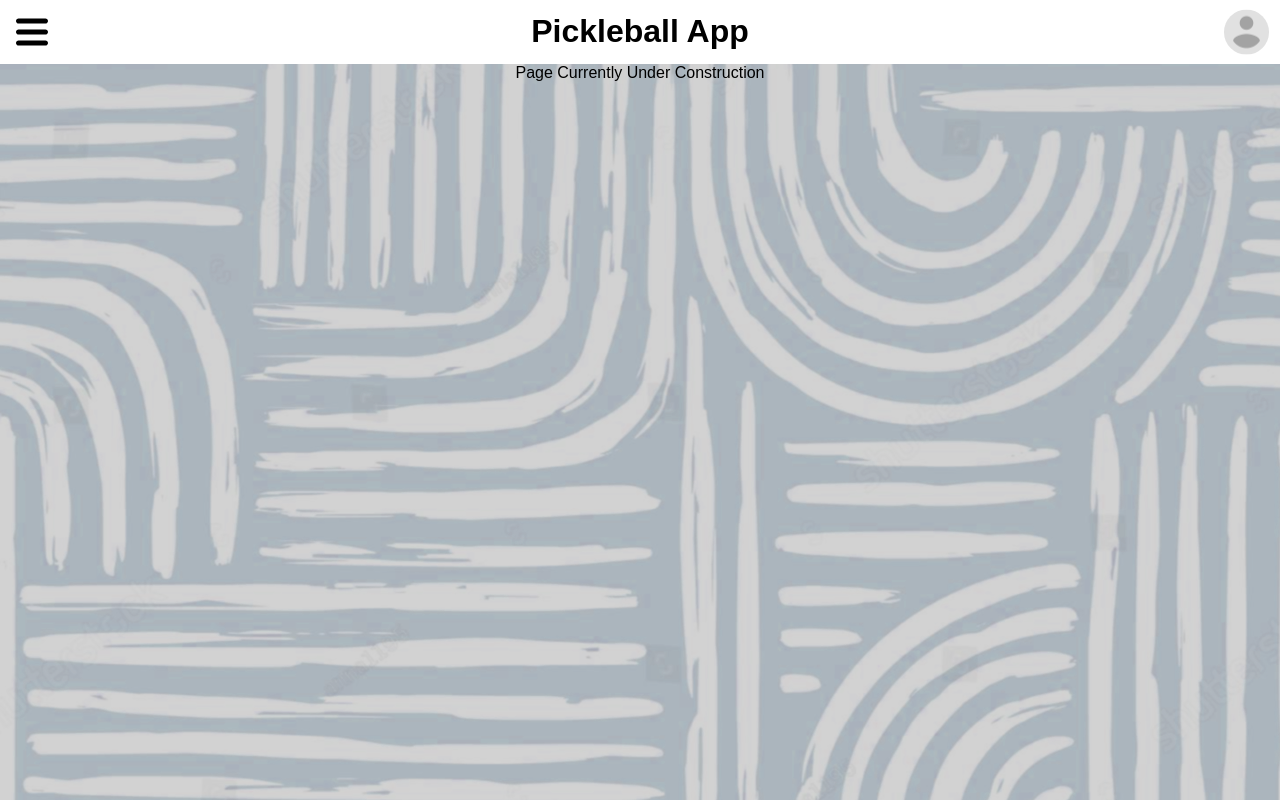
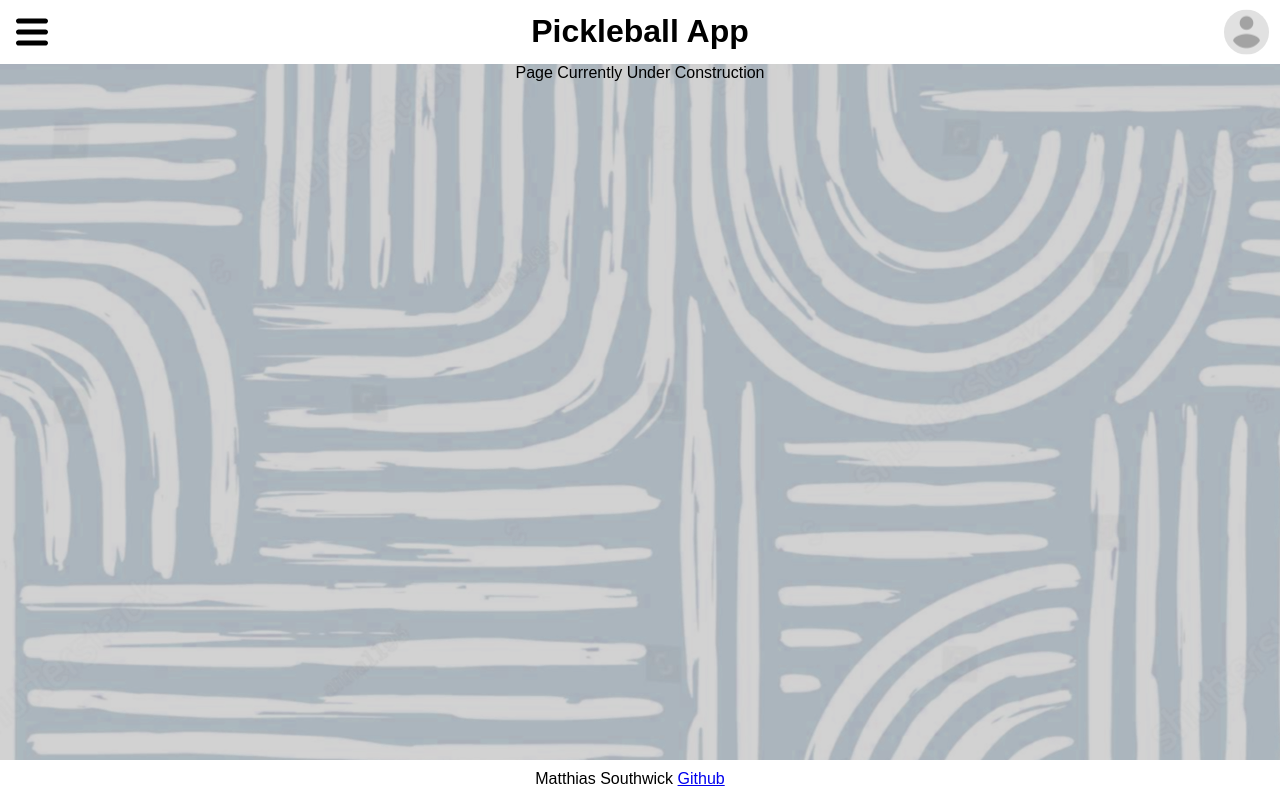
Before and after one commit to Mythius/Pickleball, a React (Create React App) app: page /my-tourneys in a window 1280 px wide. Built offline with nearby package versions, Linux system fonts and the light colour scheme.

Commit message:
added Footer

```diff
--- /dev/null
+++ b/src/components/Footer/Footer.css
@@ -0,0 +1,10 @@
+footer {
+  position: fixed;
+  bottom: 0;
+  right: 0;
+  width: 100%;
+  height: 20px;
+  background-color: white;
+  text-align: center;
+  padding: 10px;
+}
--- /dev/null
+++ b/src/components/Footer/Footer.js
@@ -0,0 +1,13 @@
+import React from 'react';
+import PropTypes from 'prop-types';
+import './Footer.css';
+
+const Footer = () => (
+  <footer>Matthias Southwick <a target="_blank" href="https://github.com/mythius/pickleball">Github</a></footer>
+);
+
+Footer.propTypes = {};
+
+Footer.defaultProps = {};
+
+export default Footer;
--- a/src/components/NavigationBar/NavigationBar.css
+++ b/src/components/NavigationBar/NavigationBar.css
@@ -53,3 +53,10 @@ body {
   height: 70%;
   border-radius: 50%;
 }
+
+@media only screen and (max-width: 435px) {
+  .title{
+    font-size: 1.4em;
+    transform: translateX(-50%) translateY(5px);
+  }
+}
--- a/src/pages/History.js
+++ b/src/pages/History.js
@@ -1,12 +1,13 @@
 import NavigationBar from "../components/NavigationBar/NavigationBar";
 import Menu from "../components/menu/menu";
 import GameResult from "../components/GameResult/GameResult";
+import Footer from "../components/Footer/Footer";
 
 const History = () => {
   let history = [
     { matchNum: 1, result: "Loss", score: "11 - 6" },
     { matchNum: 2, result: "Win", score: "8 - 11" },
-];
+  ];
   function getHistory() {
     let divs = [];
     for (let h of history) {
@@ -21,6 +22,7 @@ const History = () => {
       <NavigationBar />
       <Menu />
       <div className="main">{getHistory()}</div>
+      <Footer />
     </>
   );
 };
--- a/src/pages/Home.js
+++ b/src/pages/Home.js
@@ -1,6 +1,7 @@
 import NavigationBar from "../components/NavigationBar/NavigationBar";
 import Menu from "../components/menu/menu";
 import GoogleSignIn from "../components/googleSignIn/googleSignIn";
+import Footer from "../components/Footer/Footer";
 
 const Home = () => {
   return (
@@ -9,6 +10,7 @@ const Home = () => {
         <NavigationBar />
         <Menu />
         <GoogleSignIn />
+        <Footer />
       </div>
     </>
   );
--- a/src/pages/MyTourneys.js
+++ b/src/pages/MyTourneys.js
@@ -1,14 +1,14 @@
 import NavigationBar from "../components/NavigationBar/NavigationBar";
 import Menu from "../components/menu/menu";
+import Footer from "../components/Footer/Footer";
 
 const MyTourneys = () => {
   return (
     <>
       <NavigationBar />
       <Menu />
-      <div className="main">
-        Page Currently Under Construction
-      </div>
+      <div className="main">Page Currently Under Construction</div>
+      <Footer />
     </>
   );
 };
--- a/src/pages/Tournament.js
+++ b/src/pages/Tournament.js
@@ -1,6 +1,7 @@
 import NavigationBar from "../components/NavigationBar/NavigationBar";
 import ScheduledGame from "../components/ScheduledGame/ScheduledGame";
 import Menu from "../components/menu/menu";
+import Footer from "../components/Footer/Footer";
 
 const Tournament = () => {
   let games = [
@@ -32,6 +33,7 @@ const Tournament = () => {
         <NavigationBar />
         <Menu />
         {generateGames()}
+        <Footer />
       </div>
     </div>
   );
```
Also changed, not shown: 1 other file (tests, documents, lock files or other folders).
